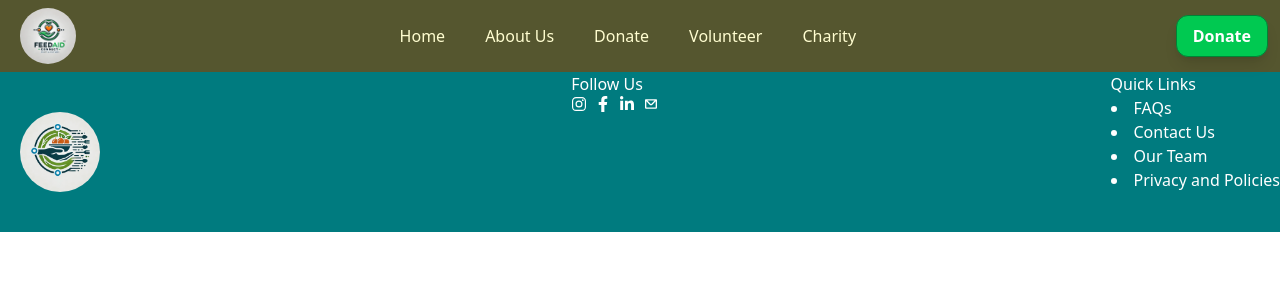
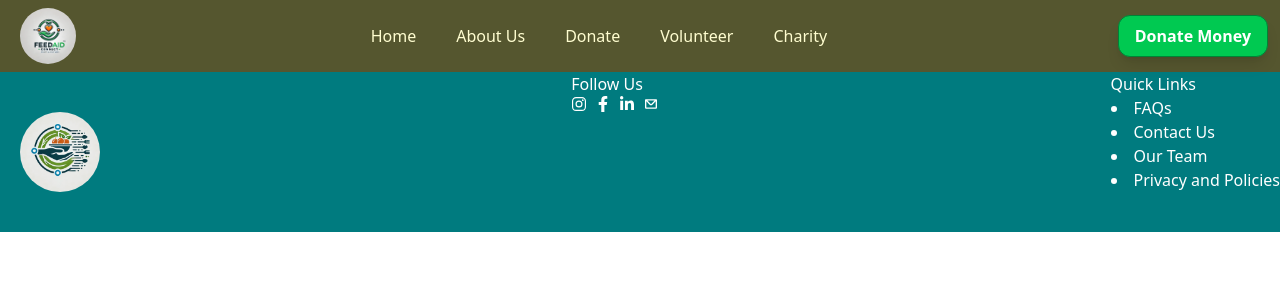
Before and after one commit to Vanshikaxxa/FeedAid_Connect, a Next.js app: page / in a window 1280 px wide. Shown: the top 300 px of the page. Built offline with nearby package versions, Linux system fonts and the light colour scheme.

Commit message:
**vfafaf

```diff
--- a/public/components/Navbar.tsx
+++ b/public/components/Navbar.tsx
@@ -20,7 +20,7 @@ const Navbar = () => {
       </div>
 
       <button className="bg-green-500 text-white font-semibold py-2 px-4 border border-green-700 rounded-xl shadow-lg transition duration-300 ease-in-out transform hover:bg-green-600 hover:scale-105 active:bg-blue-700">
-        Donate
+        Donate Money
       </button>
     </nav>
   );
```
